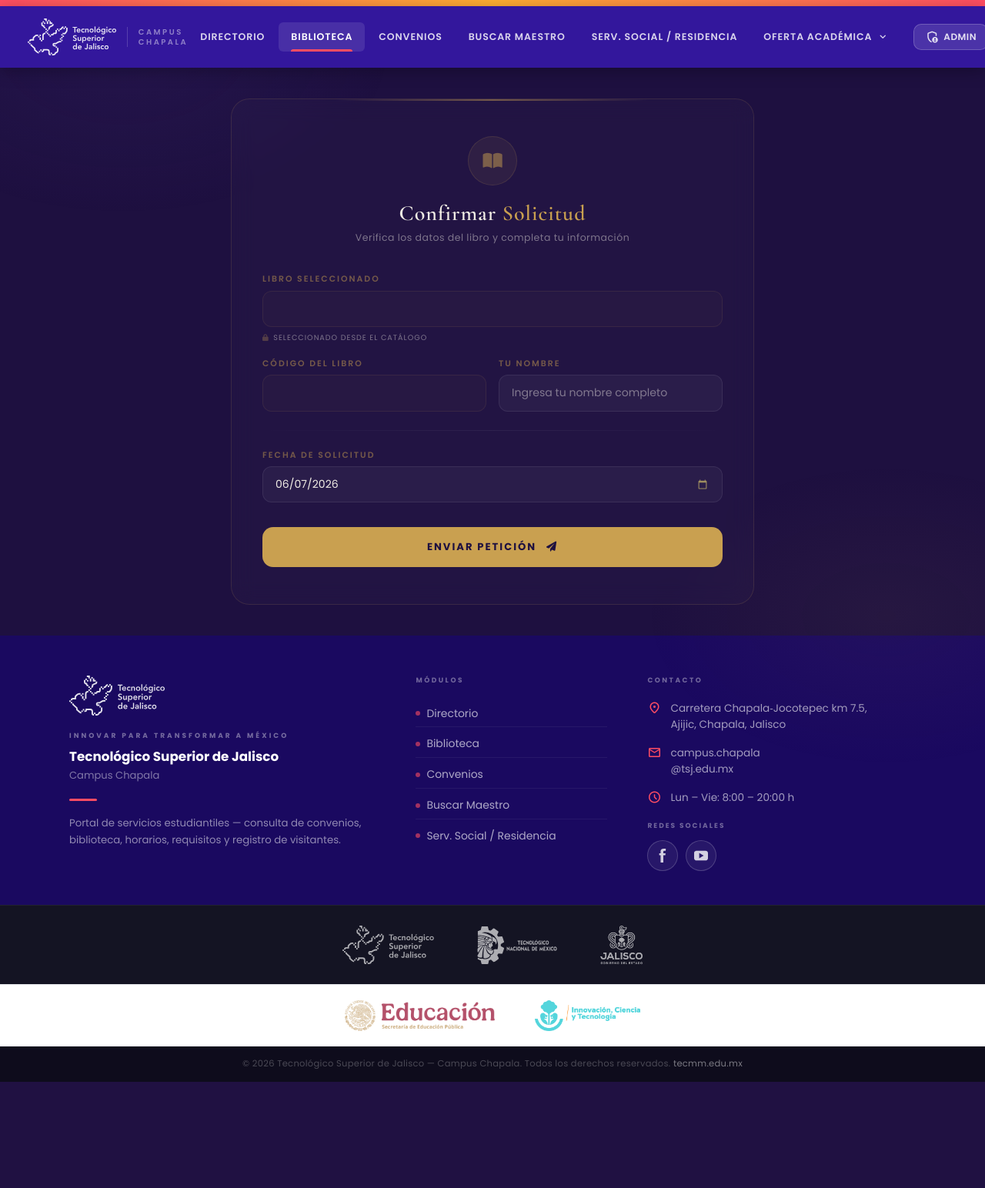
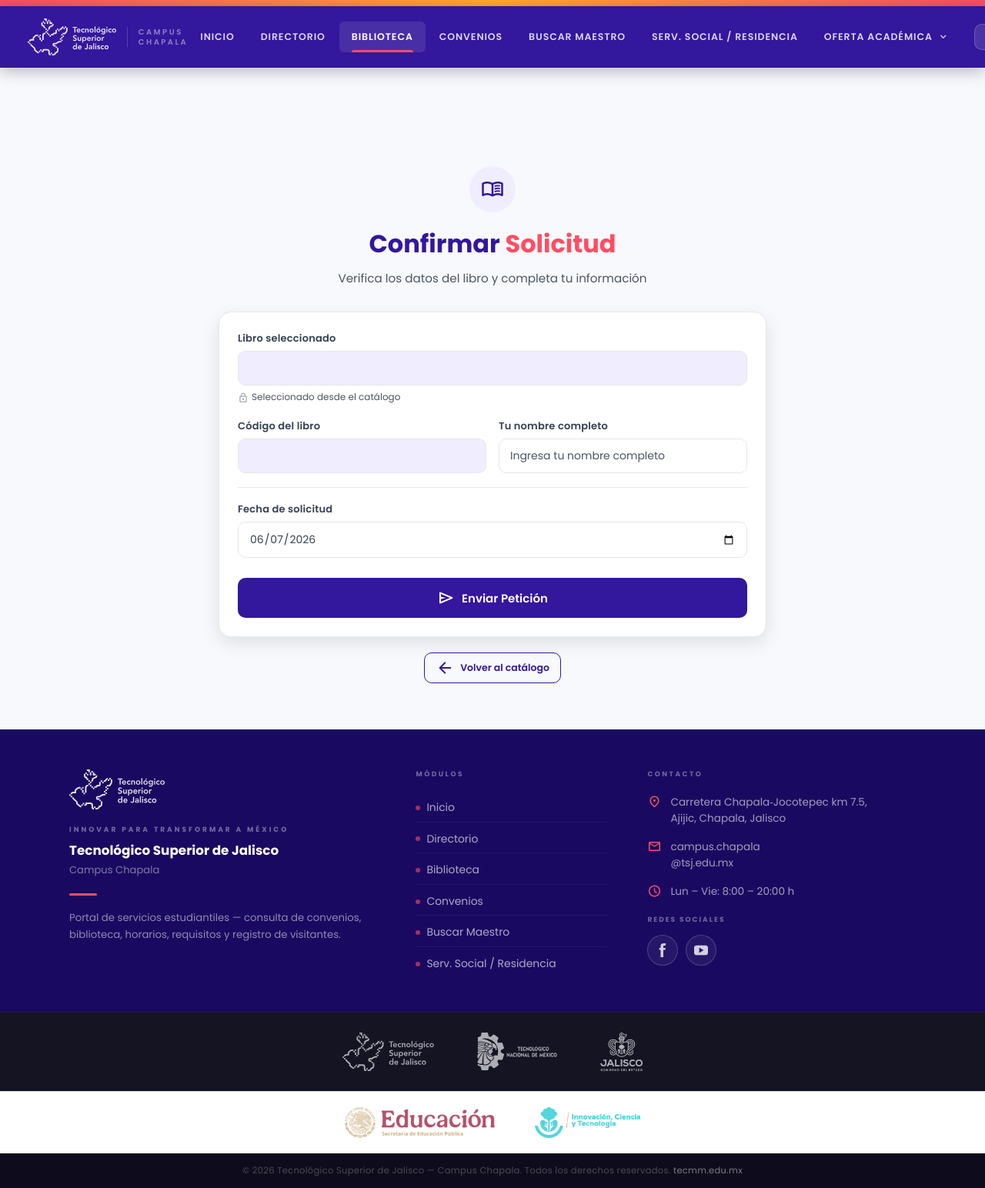
Before and after one commit to OliverJoseCF/proyecto-servicio, a PHP site: page /modulos/biblioteca/solicitudDeLibros.php in a window 1280 px wide. Shown: the whole page at 77% size. Before the commit the page ends 1406 px from the top, so only its background shows below. Run offline with PHP 8.4, Linux system fonts and the light colour scheme; data comes from the database, SQL or seed files in the repository.

Commit message:
correcciones generales: nav inicio activo, SQL seguro, refactor biblioteca y directorio
Co-Authored-By: Claude Sonnet 4.6 <noreply@anthropic.com>

```diff
--- a/plataforma/admin/_layout.php
+++ b/plataforma/admin/_layout.php
@@ -116,7 +116,7 @@ $nav = [
         </nav>
       </div>
       <div class="adm-topbar-right">
-        <a href="<?= $base ?>/" class="adm-portal-link" target="_blank">
+        <a href="<?= $base ?>/" class="adm-portal-link" target="_blank" rel="noopener noreferrer">
           <span class="material-symbols-rounded">open_in_new</span>
           Ver portal
         </a>
--- a/plataforma/admin/procesos/convenios.php
+++ b/plataforma/admin/procesos/convenios.php
@@ -51,7 +51,9 @@ if ($accion === 'convenio_toggle') {
     $id = postInt('id');
     if (!$id) jsonErr('ID inválido');
     $db->prepare('UPDATE convenios SET activo = 1 - activo WHERE id=?')->execute([$id]);
-    $activo = (int)$db->query("SELECT activo FROM convenios WHERE id=$id")->fetchColumn();
+    $s = $db->prepare('SELECT activo FROM convenios WHERE id=?');
+    $s->execute([$id]);
+    $activo = (int)$s->fetchColumn();
     jsonOk($activo ? 'Convenio activado' : 'Convenio desactivado', ['activo' => $activo]);
 }
 
--- a/plataforma/index.php
+++ b/plataforma/index.php
@@ -1,5 +1,5 @@
 <?php
-$tsj_module    = '';
+$tsj_module    = 'inicio';
 $tsj_title     = 'Portal de Servicios';
 $tsj_has_hero  = true;
 $tsj_extra_css = [];
--- a/plataforma/login.php
+++ b/plataforma/login.php
@@ -38,7 +38,7 @@ if ($_SERVER['REQUEST_METHOD'] === 'POST') {
         ) {
             $rl->reset($ip);
             globalLogin('admin');
-            $dest = $redirect ?: PLATAFORMA_URL . '/';
+            $dest = $redirect ?: PLATAFORMA_URL . '/admin/';
             header('Location: ' . $dest);
             exit;
         } else {
--- a/plataforma/modulos/biblioteca/solicitudDeLibros.php
+++ b/plataforma/modulos/biblioteca/solicitudDeLibros.php
@@ -10,236 +10,96 @@ $flash_error = $_SESSION['flash_error'] ?? null; unset($_SESSION['flash_error'])
 $tsj_module     = 'biblioteca';
 $tsj_title      = 'Biblioteca — Solicitud de Libro';
 $tsj_extra_css  = [];
-$tsj_head_extra = '<link rel="stylesheet"'
-    . ' href="https://cdn.jsdelivr.net/npm/bootstrap@5.3.3/dist/css/bootstrap.min.css"'
-    . ' integrity="sha384-QWTKZyjpPEjISv5WaRU9OFeRpok6YctnYmDr5pNlyT2bRjXh0JMhjY6hW+ALEwIH"'
-    . ' crossorigin="anonymous" />'
-    . '<link rel="stylesheet"'
-    . ' href="https://cdnjs.cloudflare.com/ajax/libs/font-awesome/6.0.0/css/all.min.css"'
-    . ' integrity="sha384-3B6NwesSXE7YJlcLI9RpRqGf2p/EgVH8BgoKTaUrmKNDkHPStTQ3EyoYjCGXaOTS"'
-    . ' crossorigin="anonymous" />'
-    . '<link rel="stylesheet"'
-    . ' href="https://fonts.googleapis.com/css2?family=Cormorant+Garamond:wght@400;500;600;700&family=Outfit:wght@300;400;500;600&display=swap" />'
-    . '<style>
-/* ── Tema oscuro Biblioteca — Solicitud ─────────────────── */
-:root {
-  --bib-bg:     #1e1040;
-  --bib-gold:   #c9a050;
-  --bib-gold-d: rgba(201,160,80,0.5);
-  --bib-gold-g: rgba(201,160,80,0.08);
-  --bib-gold-b: rgba(201,160,80,0.15);
-  --bib-text:   #f0ece4;
-  --bib-muted:  rgba(240,236,228,0.45);
-}
-body {
-  background: var(--bib-bg);
-  font-family: var(--tsj-font, "Outfit", sans-serif);
-  color: var(--bib-text);
-  min-height: 100vh;
-  display: flex;
-  flex-direction: column;
-  overflow-x: hidden;
-}
-body::before {
-  content: "";
-  position: fixed;
-  top: -20%; left: -15%;
-  width: 55%; height: 55%;
-  background: radial-gradient(ellipse, rgba(80,55,160,0.12) 0%, transparent 70%);
-  pointer-events: none;
-}
-body::after {
-  content: "";
-  position: fixed;
-  bottom: -25%; right: -15%;
-  width: 50%; height: 50%;
-  background: radial-gradient(ellipse, rgba(201,160,80,0.05) 0%, transparent 70%);
-  pointer-events: none;
-}
-.form-wrapper {
-  position: relative; z-index: 10;
-  flex-grow: 1;
-  display: flex;
-  align-items: center;
-  justify-content: center;
-  padding: 2.5rem 1rem;
-}
-.form-card {
-  width: 100%;
-  max-width: 680px;
-  background: rgba(255,255,255,0.02);
-  backdrop-filter: blur(14px);
-  border: 1px solid var(--bib-gold-b);
-  border-radius: 24px;
-  padding: 3rem 2.5rem;
-  position: relative;
-  overflow: hidden;
-  opacity: 0;
-  animation: fadeUp 0.7s 0.3s ease forwards;
-}
-.form-card::before {
-  content: "";
-  position: absolute;
-  top: 0; left: 50%;
-  transform: translateX(-50%);
-  width: 60%; height: 2px;
-  background: linear-gradient(90deg, transparent, var(--bib-gold), transparent);
-  opacity: 0.5;
-}
-.card-header-section { text-align: center; margin-bottom: 2.25rem; }
-.card-icon {
-  width: 64px; height: 64px;
-  border-radius: 50%;
-  background: var(--bib-gold-g);
-  border: 1px solid var(--bib-gold-b);
-  display: flex; align-items: center; justify-content: center;
-  margin: 0 auto 1.25rem;
-}
-.card-icon i { font-size: 1.4rem; color: var(--bib-gold-d); }
-.card-header-title {
-  font-family: "Cormorant Garamond", serif;
-  font-size: 1.75rem; font-weight: 600;
-  letter-spacing: 1px; color: var(--bib-text);
-  margin-bottom: 0.35rem;
-}
-.card-header-title .gold { color: var(--bib-gold); }
-.card-header-sub { font-size: 0.78rem; color: var(--bib-muted); letter-spacing: 0.5px; }
-.field-label {
-  font-size: 0.68rem; font-weight: 600;
-  letter-spacing: 2px; text-transform: uppercase;
-  color: var(--bib-gold-d); margin-bottom: 0.4rem;
-  display: block;
-}
-.bib-form-control {
-  width: 100%;
-  background: rgba(255,255,255,0.04);
-  border: 1px solid rgba(255,255,255,0.08);
-  color: var(--bib-text);
-  border-radius: 12px;
-  padding: 0.75rem 1rem;
-  font-size: 0.88rem;
-  font-family: inherit;
-  transition: all 0.3s ease;
-}
-.bib-form-control:focus {
-  background: rgba(255,255,255,0.07);
-  border-color: rgba(201,160,80,0.35);
-  box-shadow: 0 0 20px rgba(201,160,80,0.08);
-  outline: 2px solid rgba(201,160,80,0.4);
-  outline-offset: 2px;
-}
-.bib-form-control[readonly] {
-  background: rgba(201,160,80,0.04);
-  border-color: rgba(201,160,80,0.12);
-  color: var(--bib-gold);
-  cursor: default; opacity: 0.85;
-}
-.bib-form-control::placeholder { color: var(--bib-muted); }
-input::-webkit-calendar-picker-indicator {
-  filter: invert(0.7) sepia(1) saturate(2) hue-rotate(10deg);
-  cursor: pointer; opacity: 0.6;
-}
-.readonly-hint {
-  display: inline-flex; align-items: center; gap: 0.35rem;
-  font-size: 0.6rem; color: var(--bib-muted);
-  letter-spacing: 1px; text-transform: uppercase; margin-top: 0.35rem;
-}
-.form-divider {
-  height: 1px;
-  background: linear-gradient(90deg, transparent, rgba(255,255,255,0.06), transparent);
-  margin: 1.5rem 0;
-}
-.bib-alert-ok   { background:#dcfce7; border-left:4px solid #16a34a; color:#065f46; padding:12px 16px; border-radius:6px; margin-bottom:16px; }
-.bib-alert-err  { background:#fef2f2; border-left:4px solid #dc2626; color:#991b1b; padding:12px 16px; border-radius:6px; margin-bottom:16px; }
-.btn-submit {
-  display: block; width: 100%;
-  background: var(--bib-gold); color: #1e1040;
-  font-weight: 700; font-size: 0.82rem;
-  letter-spacing: 2px; text-transform: uppercase;
-  border: none; border-radius: 14px; padding: 1rem; margin-top: 2rem;
-  transition: all 0.35s cubic-bezier(0.23,1,0.32,1);
-  cursor: pointer; position: relative; overflow: hidden;
-}
-.btn-submit:hover   { background: #d4ac5a; transform: translateY(-2px); box-shadow: 0 8px 28px rgba(201,160,80,0.25); }
-.btn-submit:active  { transform: translateY(0); }
-.btn-submit:focus-visible { outline: 2px solid #fff; outline-offset: 2px; }
-@keyframes fadeUp {
-  from { opacity: 0; transform: translateY(22px); }
-  to   { opacity: 1; transform: translateY(0); }
-}
-@media (max-width: 767.98px) {
-  .form-card { padding: 2rem 1.5rem; border-radius: 18px; }
-  .card-header-title { font-size: 1.4rem; }
-  .card-icon { width: 56px; height: 56px; }
-  .form-wrapper { padding: 1.5rem 0.75rem; }
-}
-@media (max-width: 480px) {
-  .form-card { padding: 1.75rem 1.25rem; }
+$tsj_head_extra = '<style>
+@media (max-width: 540px) {
+  .sol-grid { grid-template-columns: 1fr !important; }
 }
 </style>';
 require_once __DIR__ . '/../../shared/header.php';
 ?>
 
-<main id="main" class="form-wrapper">
-  <div class="form-card">
+<main id="main" class="tsj-body-offset">
+  <div class="tsj-section tsj-section--narrow" style="padding-top:40px;padding-bottom:60px">
 
-    <div class="card-header-section">
-      <div class="card-icon" aria-hidden="true">
-        <i class="fas fa-book-open" aria-hidden="true"></i>
+    <div style="text-align:center;margin-bottom:32px">
+      <div style="display:inline-flex;align-items:center;justify-content:center;width:60px;height:60px;background:var(--tsj-blue-50);border-radius:50%;margin-bottom:16px">
+        <span class="material-symbols-rounded" style="font-size:30px;color:var(--tsj-blue)" aria-hidden="true">menu_book</span>
       </div>
-      <h1 class="card-header-title">Confirmar <span class="gold">Solicitud</span></h1>
-      <p class="card-header-sub">Verifica los datos del libro y completa tu información</p>
+      <h1 style="font-family:var(--tsj-font);font-size:clamp(1.5rem,3vw,2rem);font-weight:700;color:var(--tsj-blue);margin:0 0 8px">
+        Confirmar <span style="color:var(--tsj-pink)">Solicitud</span>
+      </h1>
+      <p style="font-size:0.95rem;color:var(--tsj-gray-600);margin:0">
+        Verifica los datos del libro y completa tu información
+      </p>
     </div>
 
+    <div class="tsj-card">
+
       <?php if ($flash_ok): ?>
-      <div class="bib-alert-ok" role="alert"><?= htmlspecialchars($flash_ok, ENT_QUOTES, 'UTF-8') ?></div>
+        <div class="tsj-alert tsj-alert--success" role="alert">
+          <?= htmlspecialchars($flash_ok, ENT_QUOTES, 'UTF-8') ?>
+        </div>
       <?php endif; ?>
       <?php if ($flash_error): ?>
-      <div class="bib-alert-err" role="alert"><?= htmlspecialchars($flash_error, ENT_QUOTES, 'UTF-8') ?></div>
+        <div class="tsj-alert tsj-alert--error" role="alert">
+          <?= htmlspecialchars($flash_error, ENT_QUOTES, 'UTF-8') ?>
+        </div>
       <?php endif; ?>
 
       <form action="procesos/guardar_solicitud_libro.php" method="POST">
         <?= csrfField() ?>
 
-      <div class="mb-3">
-        <label for="sol-libro" class="field-label">Libro Seleccionado</label>
-        <input type="text" id="sol-libro" class="bib-form-control"
-               name="nombre_libro" value="<?= $titulo ?>" readonly>
-        <span class="readonly-hint">
-          <i class="fas fa-lock" style="font-size:0.55rem;color:rgba(201,160,80,0.3);" aria-hidden="true"></i>
+        <div class="tsj-form-group">
+          <label for="sol-libro" class="tsj-label">Libro seleccionado</label>
+          <input type="text" id="sol-libro" class="tsj-input"
+                 name="nombre_libro" value="<?= $titulo ?>" readonly
+                 style="background:var(--tsj-blue-50);color:var(--tsj-blue);cursor:default">
+          <span class="tsj-form-help" style="display:flex;align-items:center;gap:4px">
+            <span class="material-symbols-rounded" style="font-size:14px;color:var(--tsj-gray-400)" aria-hidden="true">lock</span>
             Seleccionado desde el catálogo
           </span>
         </div>
 
-      <div class="row g-3">
-        <div class="col-md-6">
-          <label for="sol-codigo" class="field-label">Código del Libro</label>
-          <input type="text" id="sol-codigo" class="bib-form-control"
-                 name="codigo_libro" value="<?= $codigo ?>" readonly>
+        <div class="sol-grid" style="display:grid;grid-template-columns:1fr 1fr;gap:16px;margin-bottom:18px">
+          <div class="tsj-form-group" style="margin-bottom:0">
+            <label for="sol-codigo" class="tsj-label">Código del libro</label>
+            <input type="text" id="sol-codigo" class="tsj-input"
+                   name="codigo_libro" value="<?= $codigo ?>" readonly
+                   style="background:var(--tsj-blue-50);color:var(--tsj-blue);cursor:default">
           </div>
-        <div class="col-md-6">
-          <label for="sol-usuario" class="field-label">Tu Nombre</label>
-          <input type="text" id="sol-usuario" class="bib-form-control"
-                 name="nombre_usuario" required placeholder="Ingresa tu nombre completo"
+          <div class="tsj-form-group" style="margin-bottom:0">
+            <label for="sol-usuario" class="tsj-label">Tu nombre completo</label>
+            <input type="text" id="sol-usuario" class="tsj-input"
+                   name="nombre_usuario" required
+                   placeholder="Ingresa tu nombre completo"
                    autocomplete="name">
           </div>
         </div>
 
-      <div class="form-divider" aria-hidden="true"></div>
+        <div style="height:1px;background:var(--tsj-gray-200);margin:4px 0 18px" aria-hidden="true"></div>
 
-      <div class="mb-0">
-        <label for="sol-fecha" class="field-label">Fecha de Solicitud</label>
-        <input type="date" id="sol-fecha" class="bib-form-control"
+        <div class="tsj-form-group">
+          <label for="sol-fecha" class="tsj-label">Fecha de solicitud</label>
+          <input type="date" id="sol-fecha" class="tsj-input"
                  name="fecha_solicitud"
                  value="<?= date('Y-m-d') ?>"
                  min="<?= date('Y-m-d') ?>"
                  required>
         </div>
 
-      <button type="submit" class="btn-submit">
-        Enviar Petición <i class="fas fa-paper-plane ms-2" aria-hidden="true"></i>
+        <button type="submit" class="tsj-btn tsj-btn--primary tsj-btn--block tsj-btn--lg" style="margin-top:8px">
+          <span class="material-symbols-rounded" aria-hidden="true">send</span>
+          Enviar Petición
         </button>
       </form>
+    </div>
+
+    <div style="text-align:center;margin-top:20px">
+      <a href="buscar.php" class="tsj-btn tsj-btn--ghost tsj-btn--sm">
+        <span class="material-symbols-rounded" aria-hidden="true">arrow_back</span>
+        Volver al catálogo
+      </a>
+    </div>
 
   </div>
 </main>
--- a/plataforma/shared/header.php
+++ b/plataforma/shared/header.php
@@ -43,6 +43,7 @@ if (is_string($tsj_extra_css)) {
 $base = PLATAFORMA_URL;
 
 $nav_items = [
+    'inicio'     => ['label' => 'Inicio',                   'href' => $base . '/',                                 'icon' => 'home'],
     'visitantes' => ['label' => 'Directorio',               'href' => $base . '/modulos/visitantes/Directorio.php', 'icon' => 'contacts'],
     'biblioteca' => ['label' => 'Biblioteca',               'href' => $base . '/modulos/biblioteca/buscar.php',     'icon' => 'menu_book'],
     'convenios'  => ['label' => 'Convenios',                'href' => $base . '/modulos/convenios/index.php',       'icon' => 'handshake'],
```
Also changed, not shown: plataforma/admin/procesos/inicio.php (+6 -2 lines), plataforma/modulos/visitantes/Directorio.php (+27 -15 lines). Lines whose indentation alone changed are shown as unchanged.
